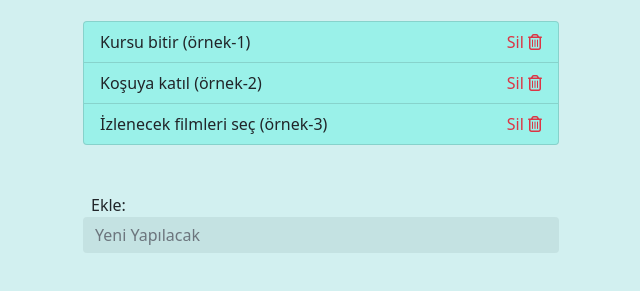
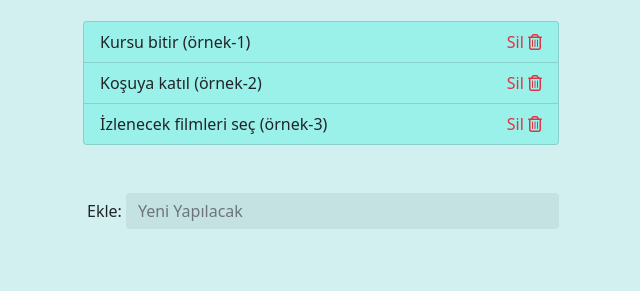
Before and after one commit to EmreKse/ToDoList-App, a plain HTML site: page index.html in a window 1280 px wide. Shown: the part 135-426 px from the top of the page, without its empty margins (319-959 px from the left). Drawn offline with nearby package versions, Linux system fonts and the light colour scheme.

Commit message:
flex display

```diff
--- a/index.html
+++ b/index.html
@@ -26,7 +26,7 @@
             <header class="text-center text-primary my-4">
                 <h1 class="mb-4">Yapılacaklar Listesi</h1>
                 <form class="search">
-                    <input type="text" class="form-control m-auto" name="search" placeholder="Listede Ara" />
+                    <input type="text" class="form-control m-auto text-primary" name="search" placeholder="Listede Ara" />
                 </form>
             </header>
             <ul class="list-group mx-auto text-black-50 todos">
@@ -43,9 +43,9 @@
                     <span class="text-danger delete">Sil <i class="far fa-trash-alt deletee"></i></span>
                 </li>
             </ul>
-            <form class="add-form my-5">
-                <label class="text-dark mx-2">Ekle:</label>
-                <input type="text" class="form-control m-auto" name="add" placeholder="Yeni Yapılacak">
+            <form class="add-form my-5" style="display: flex; align-items: center;">
+                <label class="text-dark mx-1">Ekle: </label>
+                <input type="text" class="form-control m-auto text-primary" name="add" placeholder="Yeni Yapılacak">
             </form>
         </div>
         <script src="app.js"></script>
```
